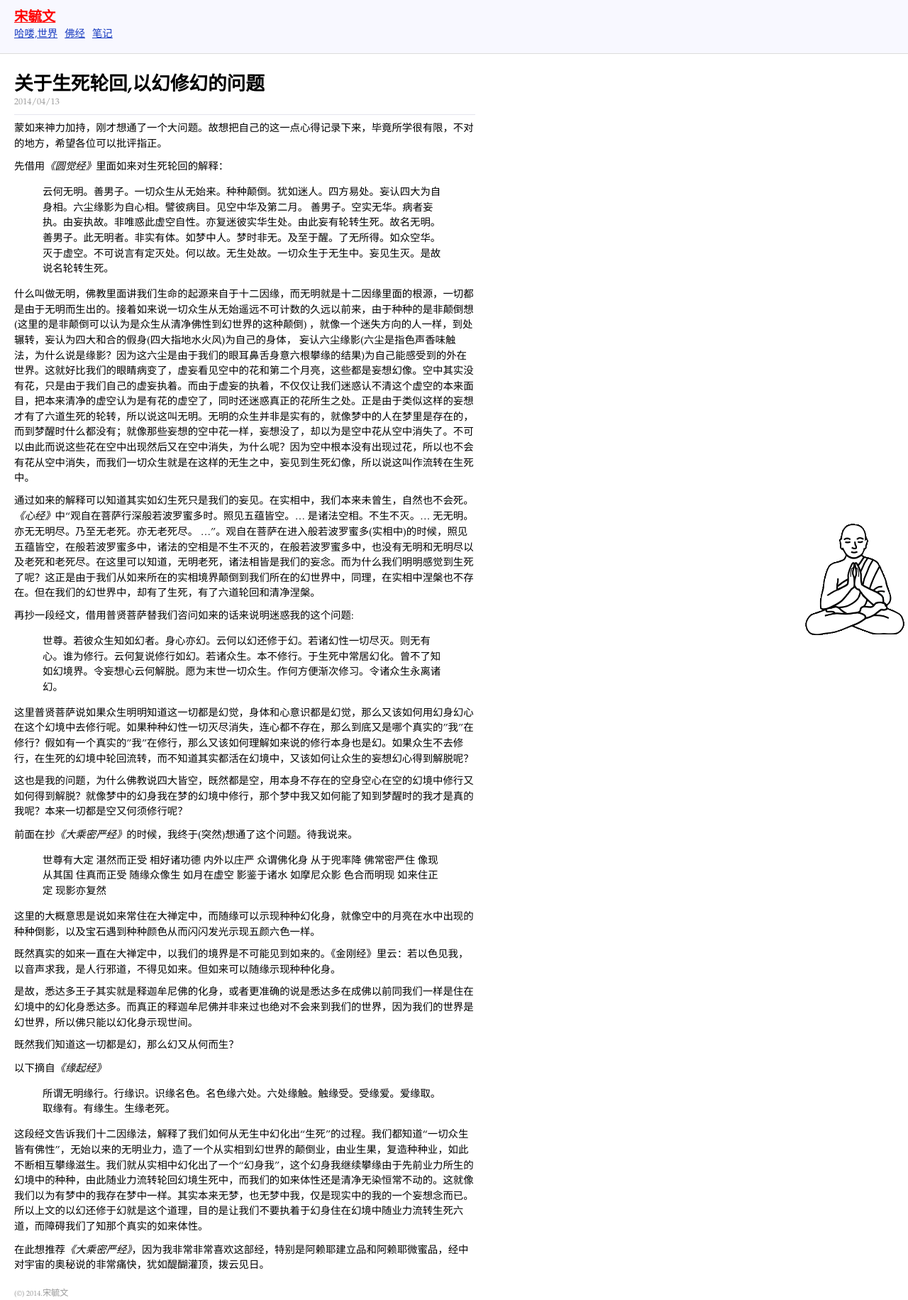
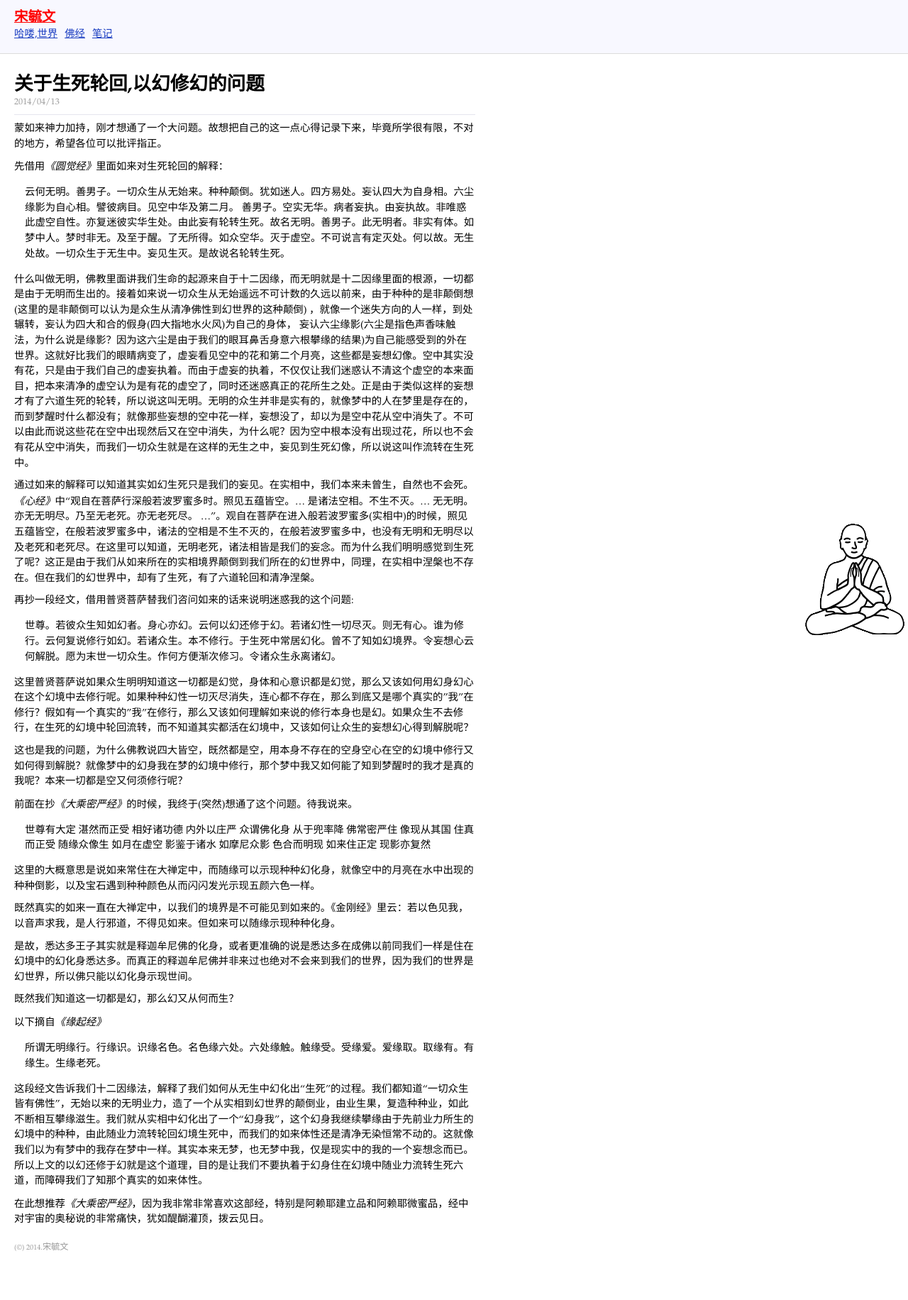
Before and after one commit to wowenrushi/wowenrushi.github.io, a Jekyll site: the page built from _posts/helloworld/2014-04-13-du-jing-xin-de.md, in a window 1280 px wide. Shown: the whole page at 71% size. Built offline with Jekyll 4.4.1, drawn with Linux system fonts in a browser that asks for light colours; after the commit the page ends 1767 px from its top, so only the background shows below that.

```diff
--- a/_layouts/default.html
+++ b/_layouts/default.html
@@ -4,7 +4,7 @@
     <meta charset="utf-8">
     <meta http-equiv="X-UA-Compatible" content="IE=edge,chrome=1">
     <title>{{ page.title }}</title>
-    <meta name="viewport" content="width=device-width, initial-scale=1">
+    <meta name="viewport" content="width=device-width, initial-scale=1.0">
     {% if page.description %}
       <meta name="description" content="{{ page.description }} / 宋毓文">
     {% else %}
--- a/assets/css/style.css
+++ b/assets/css/style.css
@@ -23,6 +23,10 @@ ul {
 
 p {
   margin: 10px 0; }
+
+blockquote {
+  margin-left: 15px;
+  margin-right: 0; }
 
 pre, code {
   font: 400 11px/125% consolas, 'lucida console', courier, monospace; }
@@ -56,7 +60,7 @@ pre {
     clear: both; }
 
 .container {
-  width: 650px;
+  max-width: 650px;
   padding: 0 20px; }
 
 .navbar {
```
